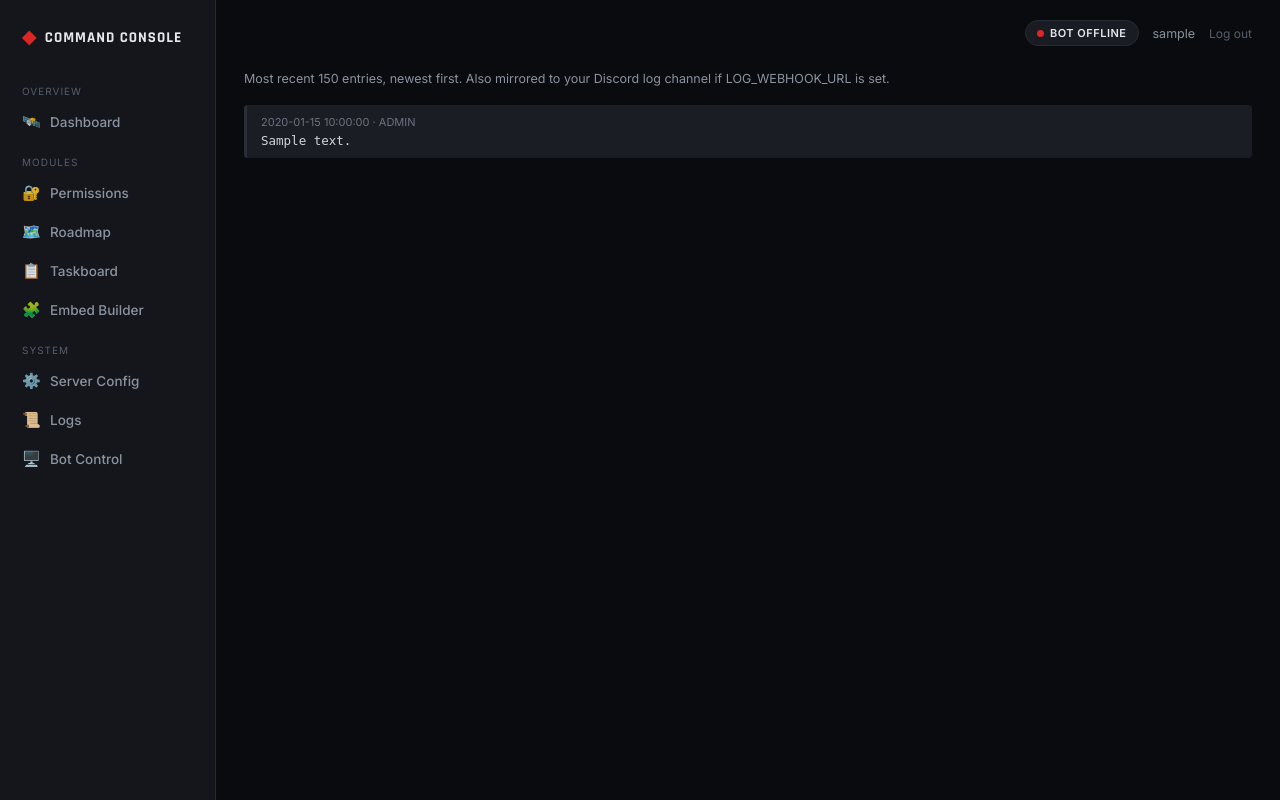
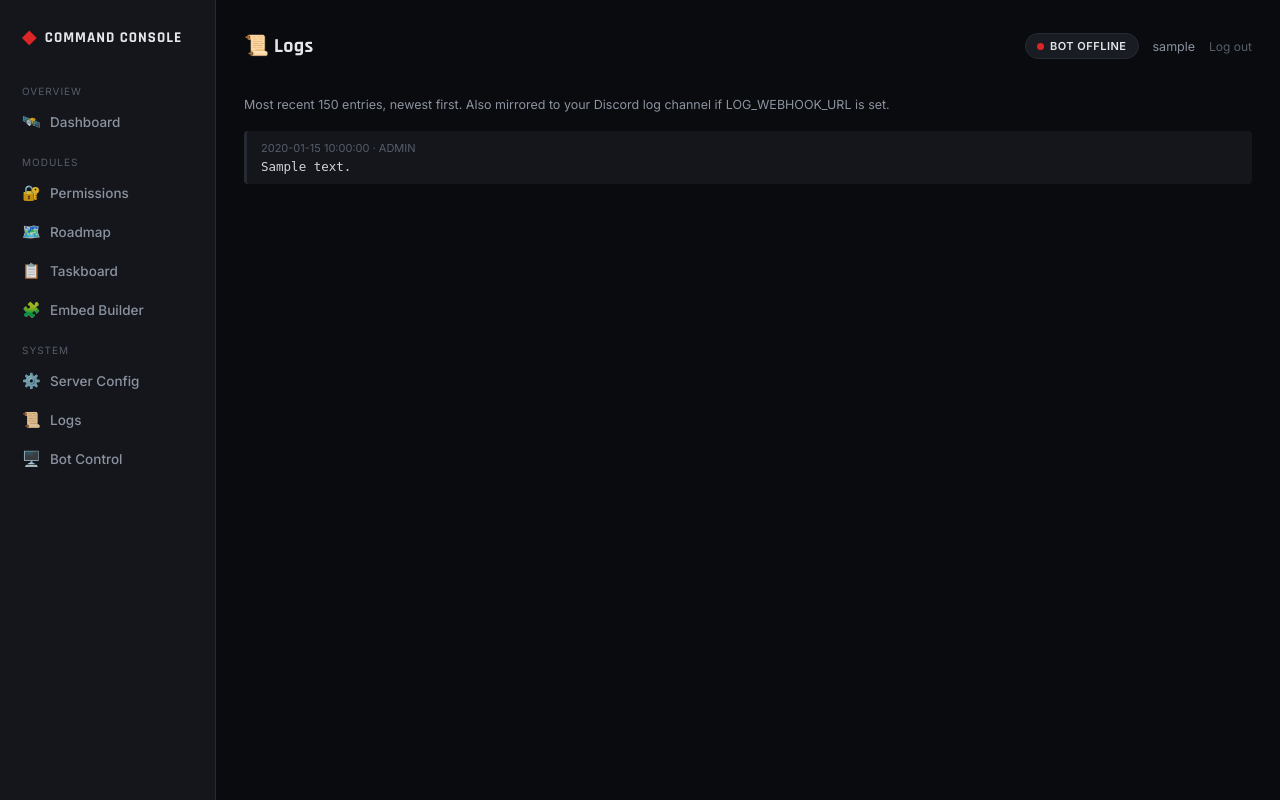
Before and after one commit to Superluks5/sw_announcement_bot, a Flask app: template dashboard/templates/logs.html in a window 1280 px wide. Run offline with Flask 3, Linux system fonts and the light colour scheme; the template is opened without the code that fills it: most values are stand-ins (such as "Sample title", 1, 10 or a date in 2020).

Commit message:
Update logs.html

```diff
--- a/dashboard/templates/logs.html
+++ b/dashboard/templates/logs.html
@@ -1,12 +1,13 @@
 {% extends "base.html" %}
+{% block page_title %}📜 Logs{% endblock %}
 {% block content %}
         <p class="hint">Most recent 150 entries, newest first. Also mirrored to your Discord log channel if LOG_WEBHOOK_URL is set.</p>
 
         {% if logs %}
         <div style="max-height: 75vh; overflow-y: auto;">
         {% for entry in logs %}
-        <div style="background: #1a1d24; border-left: 3px solid {{ '#dc2626' if entry.level == 'error' else '#2a2e37' }}; border-radius: 4px; padding: 10px 14px; margin-bottom: 6px; font-size: 12.5px;">
-            <div style="color: #6b7280; font-size: 11px; margin-bottom: 4px;">{{ entry.time_display }} · {{ entry.level|upper }}</div>
+        <div style="background: #14161b; border-left: 3px solid {{ '#dc2626' if entry.level == 'error' else '#262a33' }}; border-radius: 4px; padding: 10px 14px; margin-bottom: 6px; font-size: 12.5px;">
+            <div style="color: #565d6b; font-size: 11px; margin-bottom: 4px;">{{ entry.time_display }} · {{ entry.level|upper }}</div>
             <div style="white-space: pre-wrap; font-family: monospace; color: #d1d5db;">{{ entry.message }}</div>
         </div>
         {% endfor %}
```
